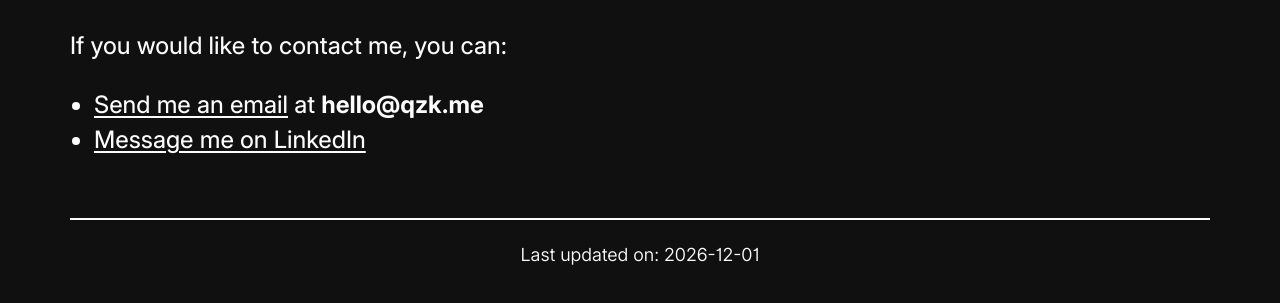
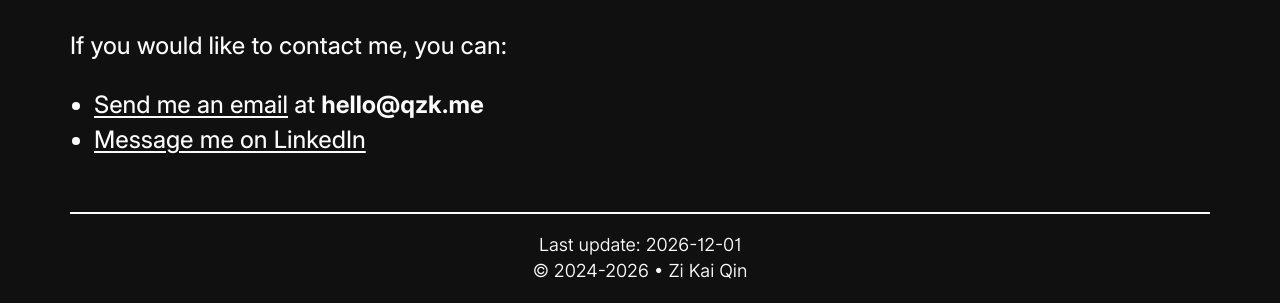
Before and after one commit to zikaiqin/qzk.me, a website built with Vite: page index.html in a window 1280 px wide. Shown: the part 743-1046 px from the top of the page. Built offline with nearby package versions, Linux system fonts and the light colour scheme.

Commit message:
added copyright date

```diff
--- a/index.html
+++ b/index.html
@@ -11,6 +11,9 @@
         <header>
             <nav class="container">
                 <ul>
+                    <!-- <li><a href="/">
+                        &#x2318;
+                    </a></li> -->
                     <li><a href="/#about" id="nav-about">
                         About
                     </a></li>
@@ -39,7 +42,7 @@
                 <p>
                     This website is still under construction, so it doesn't yet have any cool doodads that you can look at or fiddle with.
                     <br><br>
-                    For now, if you're fluent in gibberish, you can <a href="https://github.com/zikaiqin?tab=repositories">check out some of my projects on GitHub</a>.
+                    If you're fluent in gibberish, you can <a href="https://github.com/zikaiqin?tab=repositories">check out some of my projects on GitHub</a>.
                 </p>
             </section>
             <section id="contact">
@@ -60,9 +63,14 @@
             </section>
         </main>
         <footer class="container">
-            <p>
-                <small>Last updated on: <span id="date"></span></small>
-            </p>
+            <div>
+                <small>
+                    <p id="update"></p>
+                    <p>
+                        &copy; <span id="copy">2024</span> &bull; Zi Kai Qin
+                    </p>
+                </small>
+            </div>
         </footer>
         <script type="module" src="/main.js"></script>
     </body>
--- a/main.css
+++ b/main.css
@@ -125,15 +125,18 @@ header {
 }
 
 footer {
+    --spacer: 0.75rem;
     margin-top: auto;
-}
-footer > p {
-    margin-top: var(--spacer);
-    margin-bottom: 0;
-    padding: var(--spacer) 0;
-    border-top: 2px solid var(--color);
-    line-height: var(--compact-line-height);
-    text-align: center;
+    * {
+        margin: 0;
+    }
+    & > :first-child {
+        margin-top: var(--spacer);
+        padding: var(--spacer) 0;
+        border-top: 2px solid var(--color);
+        line-height: var(--line-height);
+        text-align: center;
+    }
 }
 
 section {
--- a/main.js
+++ b/main.js
@@ -1,5 +1,3 @@
-import { debounce, throttle } from "lodash-es";
-
 // Run main once content loaded
 document.addEventListener('DOMContentLoaded', main);
 
@@ -25,7 +23,7 @@ function main() {
     });
 
     // Inject build date
-    buildDate();
+    injectDate();
 }
 
 function bindNavLinks(sections) {
@@ -49,14 +47,20 @@ function onHashChange(sections, oldHash) {
     }
 }
 
-function buildDate() {
+function injectDate() {
     let dateStr;
     try {
         dateStr = __BUILD_DATE__.split('T')[0];
     } catch {
-        console.log('oops');
         return;
     }
-    const dateEl = document.getElementById('date');
-    dateEl.textContent = dateStr;
+    const dateEl = document.getElementById('update');
+    dateEl.textContent = `Last update: ${dateStr}`;
+
+    const copyEl = document.getElementById('copy');
+    const pubYear = copyEl.textContent;
+    const curYear = dateStr.split('-')[0];
+    if (pubYear !== curYear) {
+        copyEl.textContent = `${pubYear}-${curYear}`;
+    }
 }
```
